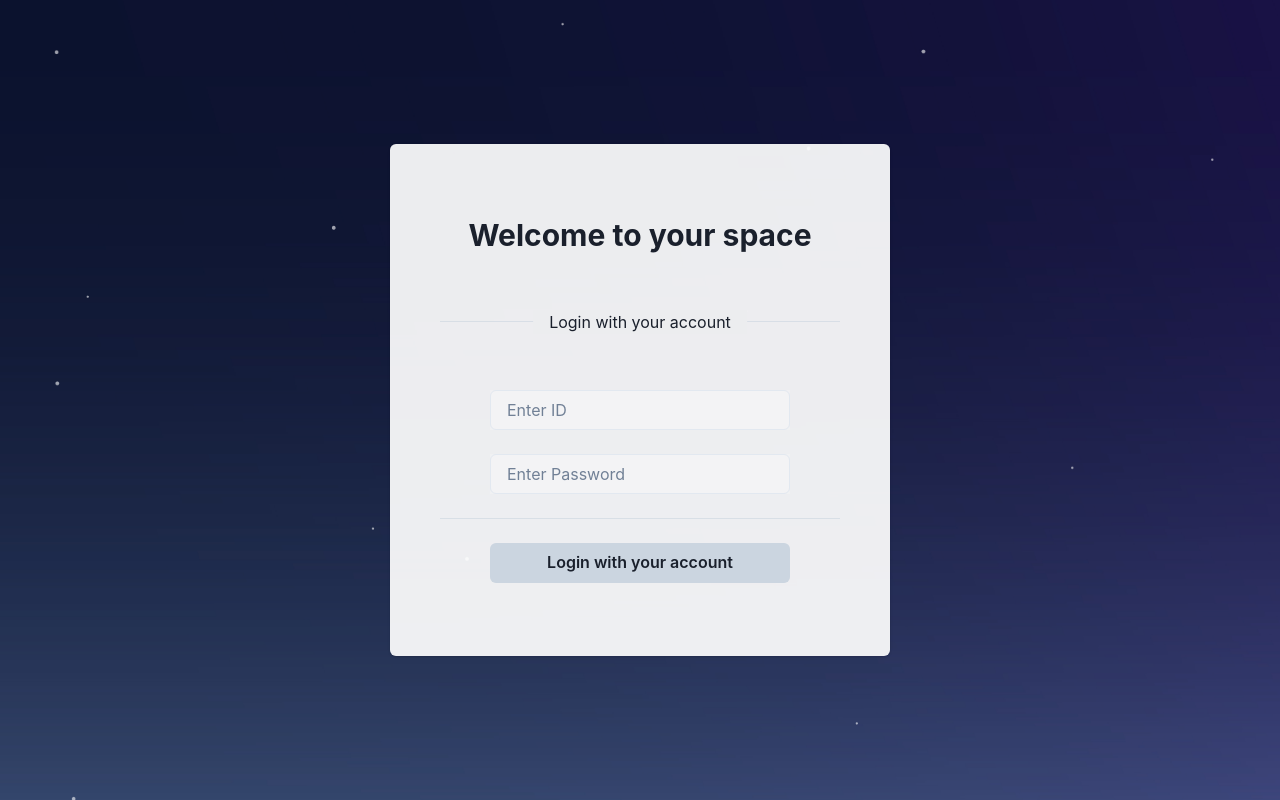
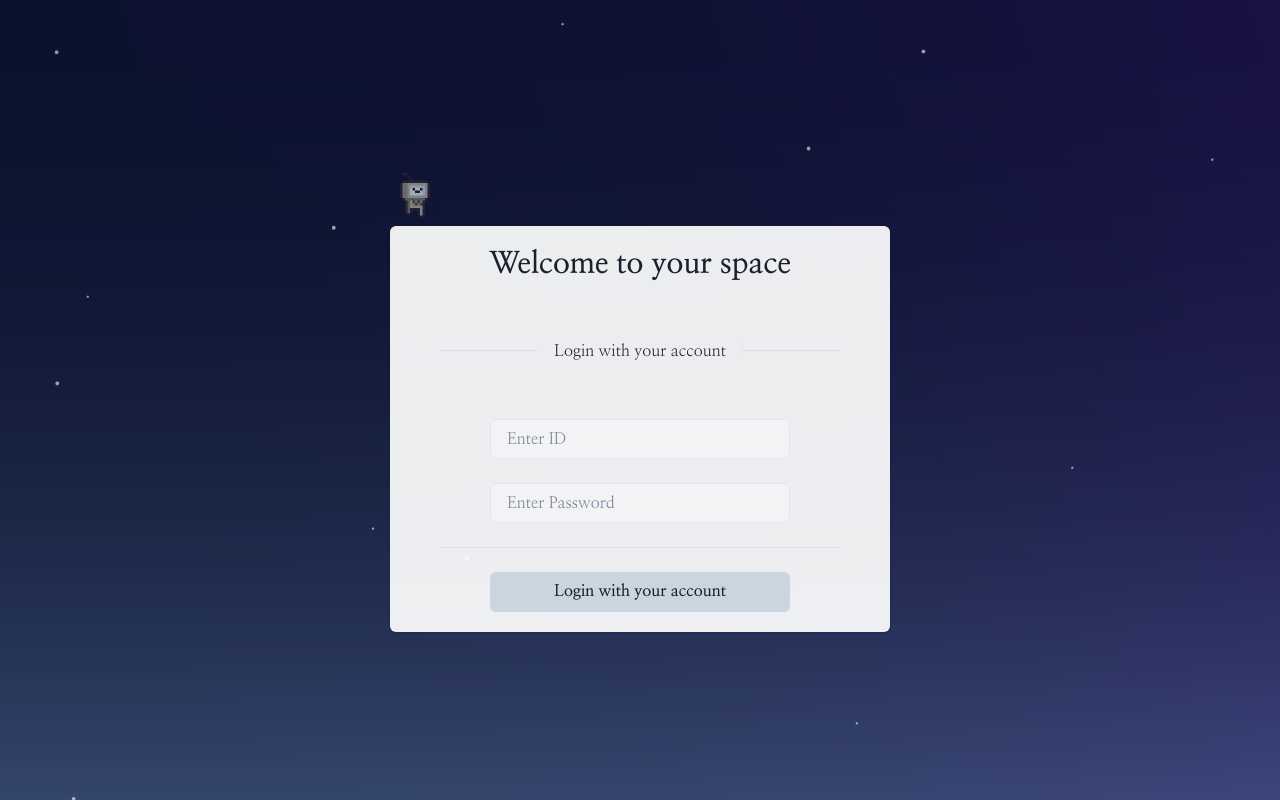
Before and after one commit to SpaceOfMind/SpaceOfMind-Front, a React (Create React App) app: page / in a window 1280 px wide. Built offline with nearby package versions, Linux system fonts and the light colour scheme.

Commit message:
feat: 폰트 적용(나눔 명조)

```diff
--- a/package.json
+++ b/package.json
@@ -38,5 +38,8 @@
       "last 1 firefox version",
       "last 1 safari version"
     ]
+  },
+  "devDependencies": {
+    "tailwindcss": "^3.3.3"
   }
 }
--- a/public/index.html
+++ b/public/index.html
@@ -1,14 +1,15 @@
 <!DOCTYPE html>
 <html lang="en">
+
 <head>
   <meta charset="utf-8" />
+  <link rel="preconnect" href="https://fonts.googleapis.com">
+  <link rel="preconnect" href="https://fonts.gstatic.com" crossorigin>
+  <link href="https://fonts.googleapis.com/css2?family=Nanum+Myeongjo:wght@400;700;800&display=swap" rel="stylesheet">
   <link rel="icon" href="%PUBLIC_URL%/favicon.ico" />
   <meta name="viewport" content="width=device-width, initial-scale=1" />
   <meta name="theme-color" content="#000000" />
-    <meta
-      name="description"
-      content="Web site created using create-react-app"
-    />
+  <meta name="description" content="Web site created using create-react-app" />
   <link rel="apple-touch-icon" href="%PUBLIC_URL%/logo192.png" />
   <!--
       manifest.json provides metadata used when your web app is installed on a
@@ -24,8 +25,14 @@
       work correctly both with client-side routing and a non-root public URL.
       Learn how to configure a non-root public URL by running `npm run build`.
     -->
+  <style>
+    * {
+      font-family: "Nanum Myeongjo" !important;
+    }
+  </style>
   <title>React App</title>
 </head>
+
 <body>
   <noscript>You need to enable JavaScript to run this app.</noscript>
   <div id="root"></div>
@@ -40,4 +47,5 @@
       To create a production bundle, use `npm run build` or `yarn build`.
     -->
 </body>
+
 </html>
--- a/src/pages/Authentication.js
+++ b/src/pages/Authentication.js
@@ -15,7 +15,9 @@ import {
 const Authentication = () => {
   return (
     <Center align="center" h="100vh">
-      <Card w="500px" h="64%" bgColor="whiteAlpha.900">
+      <Stack>
+        <img src="./robot-run.gif" alt="running robot" width="50px" />
+        <Card w="500px" h="100%" bgColor="whiteAlpha.900">
           <Center h="100%">
             <Stack>
               <CardHeader>
@@ -62,6 +64,7 @@ const Authentication = () => {
             </Stack>
           </Center>
         </Card>
+      </Stack>
     </Center>
   );
 };
```
Also changed, not shown: tailwind.config.js (added, +8 -0 lines), public/robot-run.gif (added), 1 other file (tests, documents, lock files or other folders). Lines whose indentation alone changed are shown as unchanged.
